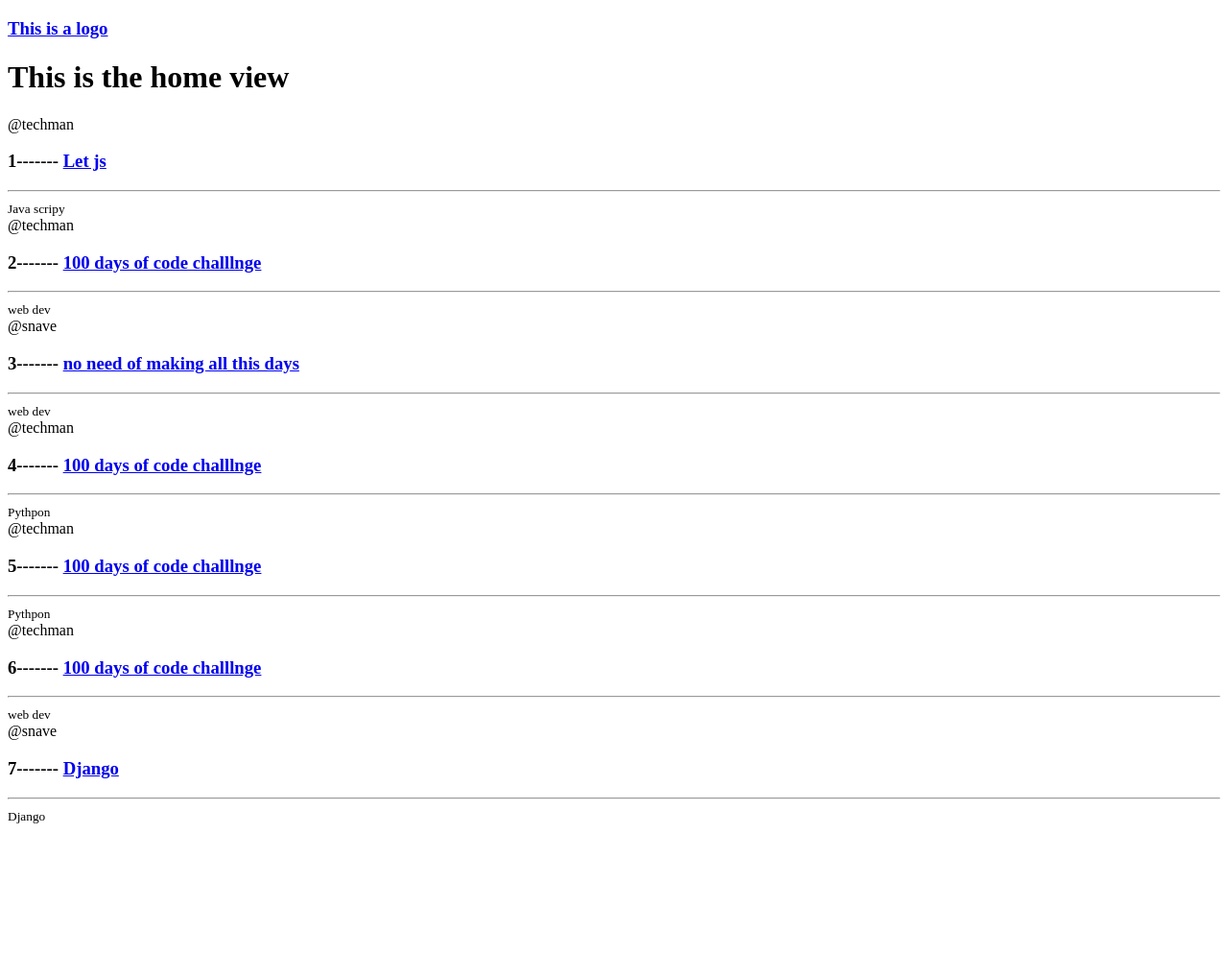
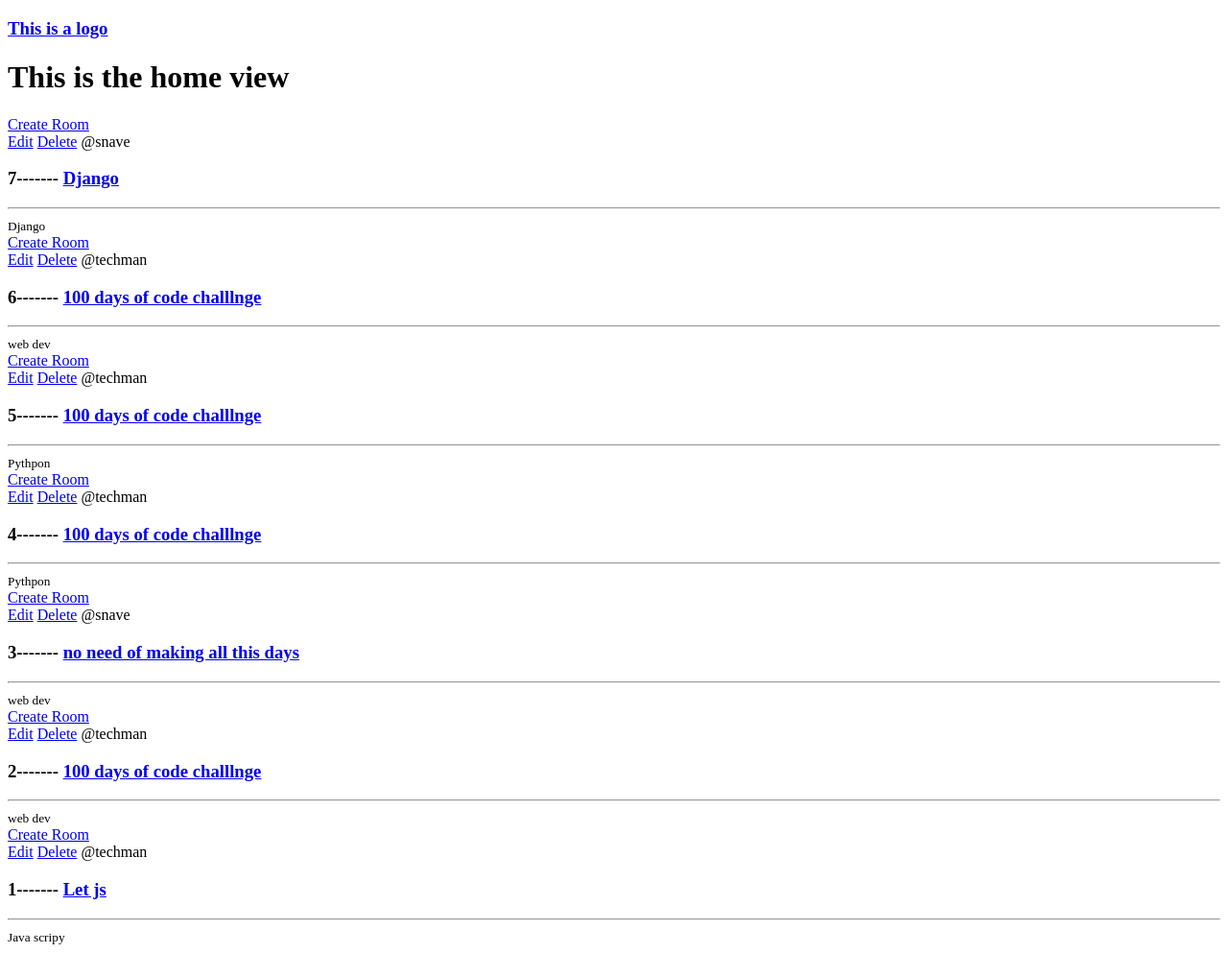
Before and after one commit to Kiash254/mumble-app, a Django app: page / in a window 1280 px wide. Shown: the whole page at 96% size. Before the commit the page ends 858 px from the top, so only its background shows below. Run offline with Django 4.2, Linux system fonts and the light colour scheme; data comes from the database, SQL or seed files in the repository; both versions use the stored data as it was after the commit.

Commit message:
added crud oparations

```diff
--- a/core/models.py
+++ b/core/models.py
@@ -17,8 +17,12 @@ class Room(models.Model):
     updated = models.DateTimeField(auto_now=True)
     created = models.DateTimeField(auto_now_add=True)
 
+    class Meta:
+        ordering = ['-created' , '-updated']
+
     def __str__(self):
         return self.name
+
 
 
 class Message(models.Model):
--- a/core/templates/core/home.html
+++ b/core/templates/core/home.html
@@ -8,7 +8,10 @@
 <div>
     {% for room in rooms %}
     <div>
+        <a href="{% url 'core:create-room' %}">Create Room</a>
         <div>
+            <a href="{% url 'core:update-room' room.id %}">Edit</a>
+            <a href="{% url 'core:delete-room' room.id %}">Delete</a>
             <span>@{{room.host.username}}</span>
             <h3> {{room.id}}-------   <a href="{%  url 'core:room' room.id %}">{{room.name}}</a> </h3>
             <hr>
--- a/core/urls.py
+++ b/core/urls.py
@@ -1,10 +1,13 @@
 from django.urls import path
 
-from .views import home,room
+from .views import home,room,CreateView,UpdateView,DeleteView
 
 app_name='core'
 
 urlpatterns = [
     path('', home, name='home'),
-    path('room/<int:pk>/',room,name='room')
+    path('room/<int:pk>/',room,name='room'),
+    path('create-room/',CreateView,name='create-room'),
+    path('update-room/<int:pk>/',UpdateView,name='update-room'),
+    path('delete-room/<int:pk>/',DeleteView,name='delete-room'),
 ]
--- a/core/views.py
+++ b/core/views.py
@@ -1,5 +1,7 @@
-from django.shortcuts import render
+from django.shortcuts import render,redirect
 from .models import Room
+from .forms import RoomForm
+
 # Create your views here.
 
 def home(request):
@@ -16,3 +18,40 @@ def room(request,pk):
     }
 
     return render(request, 'core/room.html',context)
+#CRUD
+
+def CreateView(request):
+    form=RoomForm()
+    if request.method=='POST':
+        form=RoomForm(request.POST)
+        if form.is_valid():
+            form.save()
+            return redirect('core:home')
+    context={
+        'form':form
+    }
+    return render(request,'core/room_form.html',context)
+
+
+def UpdateView(request,pk):
+    room=Room.objects.get(id=pk)
+    form=RoomForm(instance=room)
+    if request.method=='POST':
+        form=RoomForm(request.POST,instance=room)
+        if form.is_valid():
+            form.save()
+            return redirect('core:home')
+    context={
+        'form':form
+    }
+    return render(request,'core/room_form.html',context)
+
+def DeleteView(request,pk):
+    room=Room.objects.get(id=pk)
+    if request.method=='POST':
+        room.delete()
+        return redirect('core:home')
+    context={
+        'room':room
+    }
+    return render(request,'core/delete.html',context)
```
Also changed, not shown: core/forms.py (added, +8 -0 lines), core/templates/core/delete.html (added, +13 -0 lines), core/templates/core/room_form.html (added, +16 -0 lines), db.sqlite3.
